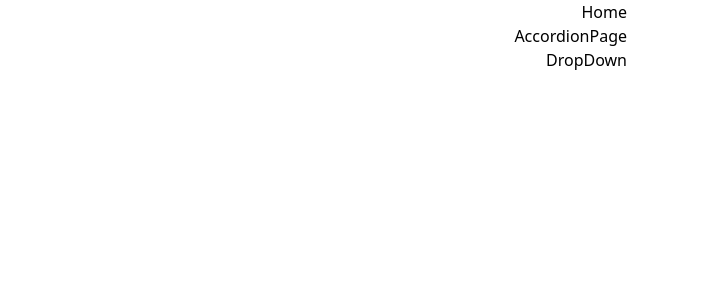
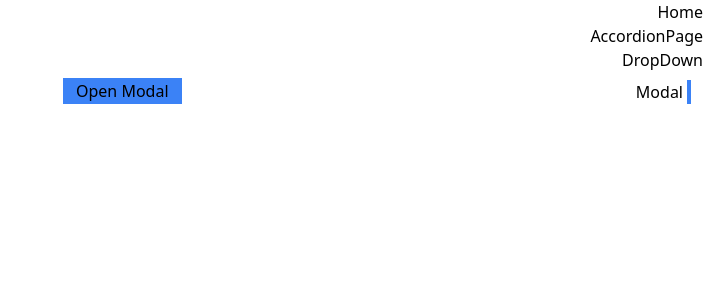
Before and after one commit to mrejo11/single-page-react-tut, a React (Create React App) app: page /modal in a window 1280 px wide. Shown: the top 300 px of the page, without its empty margins (577-1280 px from the left). Built offline with nearby package versions, Linux system fonts and the light colour scheme; what tailwindcss-rtl would draw is missing.

Commit message:
createModalComponent

```diff
--- a/public/index.html
+++ b/public/index.html
@@ -39,5 +39,6 @@
       To begin the development, run `npm start` or `yarn start`.
       To create a production bundle, use `npm run build` or `yarn build`.
     -->
+    <div class="modal-container"></div>
   </body>
 </html>
--- a/src/App.js
+++ b/src/App.js
@@ -3,6 +3,7 @@ import Home from "./component/Home";
 import AccordionPage from "./pages/AccordionPage"
 import DropDownPages from "./pages/DropDownPages"
 import Navigation from "./component/navigation"
+import ModalPage from "./pages/ModalPage";
 function App() {
 
   return (
@@ -12,6 +13,7 @@ function App() {
     <Route index element={<Home />} />
     <Route path="/accordion" element={<AccordionPage />} />
     <Route path="/dropDown" element={<DropDownPages />} />
+    <Route path="/modal" element={<ModalPage />} />
   </Routes>
  </BrowserRouter>
   )
--- /dev/null
+++ b/src/component/Modal.js
@@ -0,0 +1,23 @@
+import ReactDom from 'react-dom'
+
+function Modal({onClose,children,actionBar}) {
+
+  return ReactDom.createPortal(
+    <>
+      <div onClick={onClose} className="absolute inset-0 bg-gray-300 opacity-80"></div>
+      <div className="absolute inset-40 p-10 bg-white">
+        <div className='flex flex-col justify-between h-full '>
+        {children}
+        <div className='flex justify-end'>
+        {actionBar}
+        </div>
+
+        </div>
+
+      </div>
+    </>,
+    document.querySelector('.modal-container')
+  )
+}
+
+export default Modal
--- a/src/component/navigation.js
+++ b/src/component/navigation.js
@@ -4,12 +4,12 @@ function Navigation() {
   const location = useLocation();
   return (
     <>
-    <div className={location.pathname === "/" ? "mt-2 pr-1 border-r-4 border-blue-500 " : null}>
+    <div className={location.pathname === "/" ? "mt-2 pr-1 border-r-4 border-blue-500 mr-3 " : null}>
     <Link to="/" >
         Home
       </Link>
     </div>
-    <div className={location.pathname === "/accordion" ? "mt-2 pr-1 border-r-4 border-blue-500" : null}>
+    <div className={location.pathname === "/accordion" ? "mt-2 pr-1 border-r-4 border-blue-500 mr-3" : null}>
     <Link
         to="/accordion"
       >
@@ -17,7 +17,7 @@ function Navigation() {
       </Link>
     </div>
       <div className={
-          location.pathname === "/dropDown" ? "mt-2 pr-1 border-r-4 border-blue-500" : null
+          location.pathname === "/dropDown" ? "mt-2 pr-1 border-r-4 border-blue-500 mr-3" : null
         }>
       <Link
         to="/dropDown"
@@ -25,6 +25,15 @@ function Navigation() {
         DropDown
       </Link>
       </div>
+      <div className={
+          location.pathname === "/modal" ? "mt-2 pr-1 border-r-4 border-blue-500 mr-3" : null
+        }>
+      <Link
+        to="/modal"
+      >
+        Modal
+      </Link>
+      </div>
     </>
   );
 }
--- a/src/index.css
+++ b/src/index.css
@@ -15,8 +15,7 @@ button > svg{
 
 div{
     direction: rtl;
-    max-width: 1128px;
-    margin: 0 auto;
+    /* margin: 0 auto; */
 }
 
 .dropdown{
--- /dev/null
+++ b/src/pages/ModalPage.js
@@ -0,0 +1,37 @@
+import Modal from "../component/Modal";
+import Button from "../component/Button";
+import { useState } from "react";
+function ModalPage() {
+  const [showModal, setShowModal] = useState(false);
+  const handlerClick = () => {
+    setShowModal(true);
+  };
+
+  const handlClose=()=>{
+    setShowModal(false)
+  }
+  const actionBar=(<Button onClick={handlClose} primary>موافقت</Button>)
+
+  const modal=<Modal onClose={handlClose} actionBar={actionBar}>
+    <p className="font-primary leading-8">
+    لورم ایپسوم یا طرح‌نما (به انگلیسی: Lorem ipsum) به متنی آزمایشی و بی‌معنی در صنعت چاپ، صفحه‌آرایی و طراحی گرافیک گفته می‌شود. طراح گرافیک از این متن به عنوان عنصری از ترکیب بندی برای پر کردن صفحه و ارایه اولیه شکل ظاهری و کلی طرح سفارش گرفته شده استفاده می نماید، تا از نظر گرافیکی نشانگر چگونگی نوع و اندازه فونت و ظاهر متن باشد. معمولا طراحان گرافیک برای صفحه‌آرایی، نخست از متن‌های آزمایشی و بی‌معنی استفاده می‌کنند تا صرفا به مشتری یا صاحب کار خود نشان دهند که صفحه طراحی یا صفحه بندی شده بعد از اینکه متن در آن قرار گیرد چگونه به نظر می‌رسد و قلم‌ها و اندازه‌بندی‌ها چگونه در نظر گرفته شده‌است. از آنجایی که طراحان عموما نویسنده متن نیستند و وظیفه رعایت حق تکثیر متون را ندارند و در همان حال کار آنها به نوعی وابسته به متن می‌باشد آنها با استفاده از محتویات ساختگی، صفحه گرافیکی خود را صفحه‌آرایی می‌کنند تا مرحله طراحی و صفحه‌بندی را به پایان برند.
+
+    </p>
+  </Modal>
+
+
+  return (
+    <div className="relative">
+      <Button
+        onClick={handlerClick}
+        primary
+        className="absolute left-1/2 bottom-1/2"
+      >
+        Open Modal
+      </Button>
+      {showModal && modal}
+    </div>
+  );
+}
+
+export default ModalPage;
```
